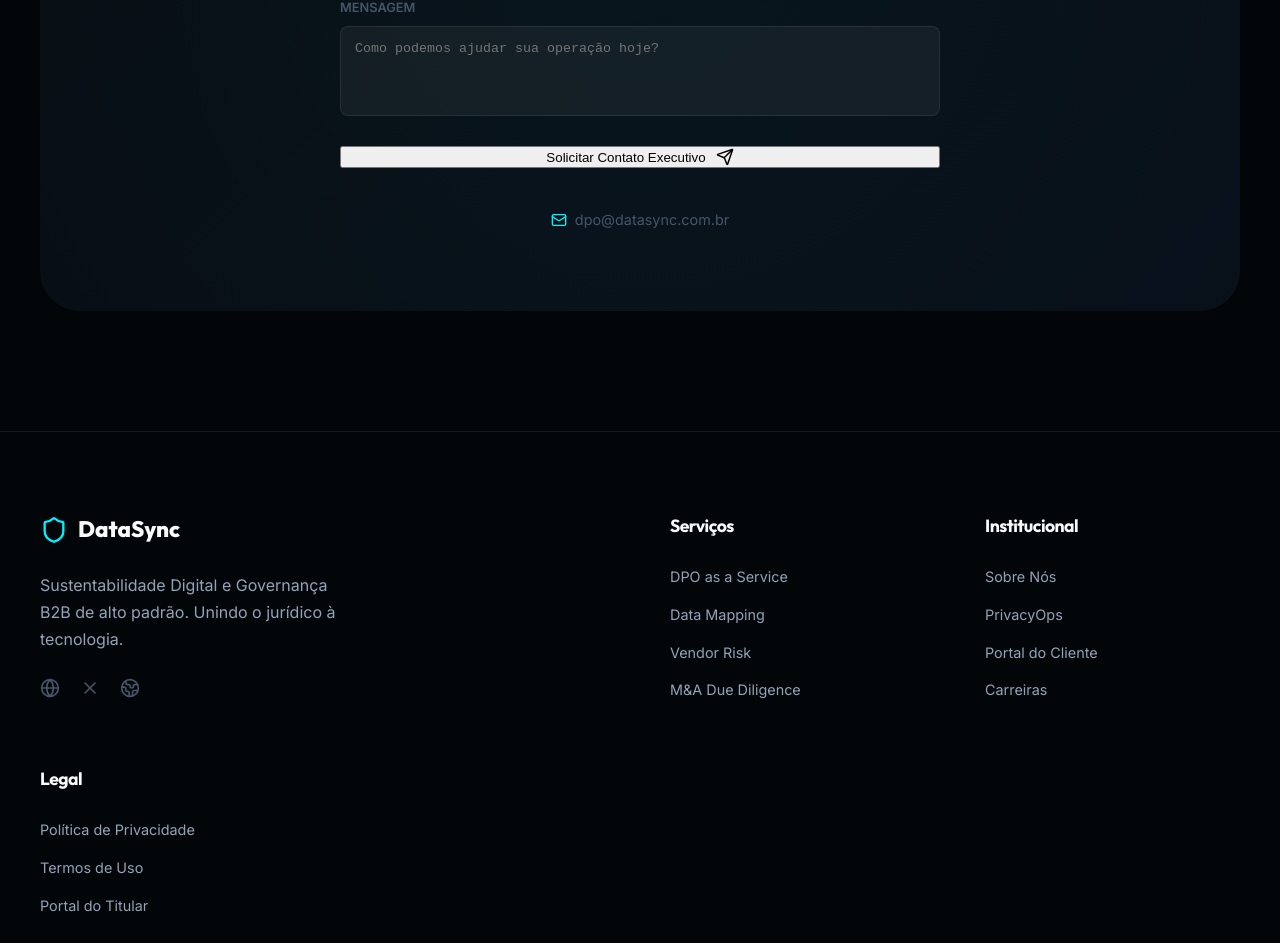
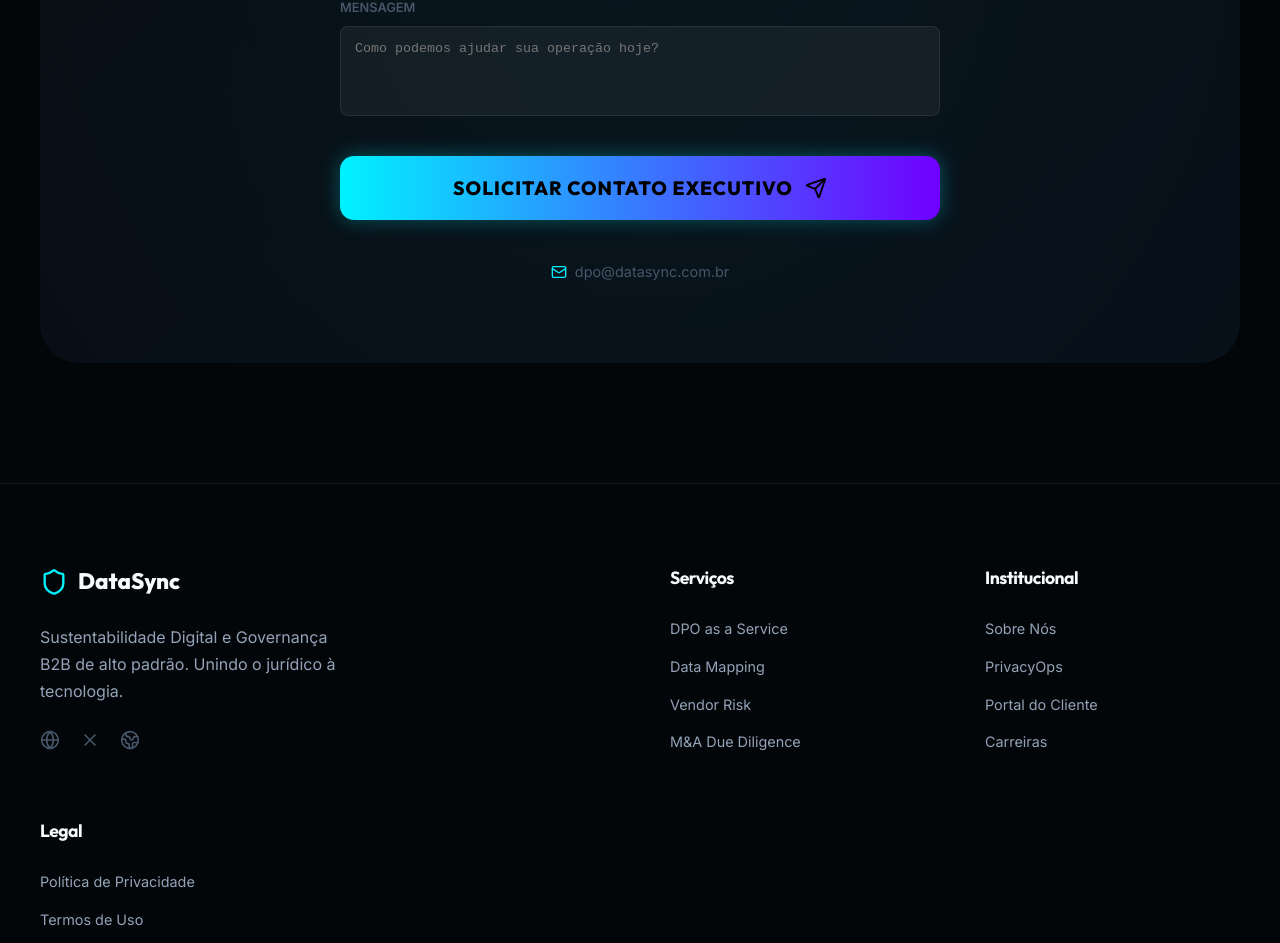
Before and after one commit to mantolatv-cmyk/datasync-dpo, a React (Vite) app: page / in a window 1280 px wide. Shown: the part 6413-7356 px from the top of the page. Built offline with nearby package versions, Linux system fonts and the light colour scheme.

Commit message:
UI: Neon CTA button with high-impact glow and animations

```diff
--- a/src/components/Contact.jsx
+++ b/src/components/Contact.jsx
@@ -56,9 +56,34 @@ const Contact = () => {
                 <textarea rows="4" placeholder="Como podemos ajudar sua operação hoje?" style={{ background: 'rgba(255,255,255,0.05)', border: '1px solid var(--border-glass)', padding: '14px', borderRadius: '8px', color: '#FFF', outline: 'none', resize: 'none' }}></textarea>
               </div>
 
-              <button type="button" className="btn-primary" style={{ marginTop: '10px', width: '100%', display: 'flex', alignItems: 'center', justifyContent: 'center', gap: '10px' }}>
-                Solicitar Contato Executivo <Send size={18} />
-              </button>
+              <motion.button
+                type="button"
+                whileHover={{ scale: 1.02, boxShadow: '0 0 40px rgba(0, 242, 255, 0.6)' }}
+                whileTap={{ scale: 0.98 }}
+                style={{
+                  marginTop: '20px',
+                  width: '100%',
+                  display: 'flex',
+                  alignItems: 'center',
+                  justifyContent: 'center',
+                  gap: '12px',
+                  background: 'linear-gradient(90deg, var(--accent-cyan), var(--accent-purple))',
+                  color: '#000',
+                  border: 'none',
+                  padding: '20px',
+                  borderRadius: '14px',
+                  fontSize: '1.2rem',
+                  fontWeight: 800,
+                  fontFamily: 'var(--font-heading)',
+                  cursor: 'pointer',
+                  textTransform: 'uppercase',
+                  letterSpacing: '1px',
+                  boxShadow: '0 0 20px rgba(0, 242, 255, 0.3)',
+                  transition: 'box-shadow 0.3s ease'
+                }}
+              >
+                Solicitar Contato Executivo <Send size={22} />
+              </motion.button>
             </form>
 
             <div style={{ marginTop: '40px', display: 'flex', justifyContent: 'center', gap: '20px', color: 'var(--text-dim)', fontSize: '0.9rem' }}>
```
